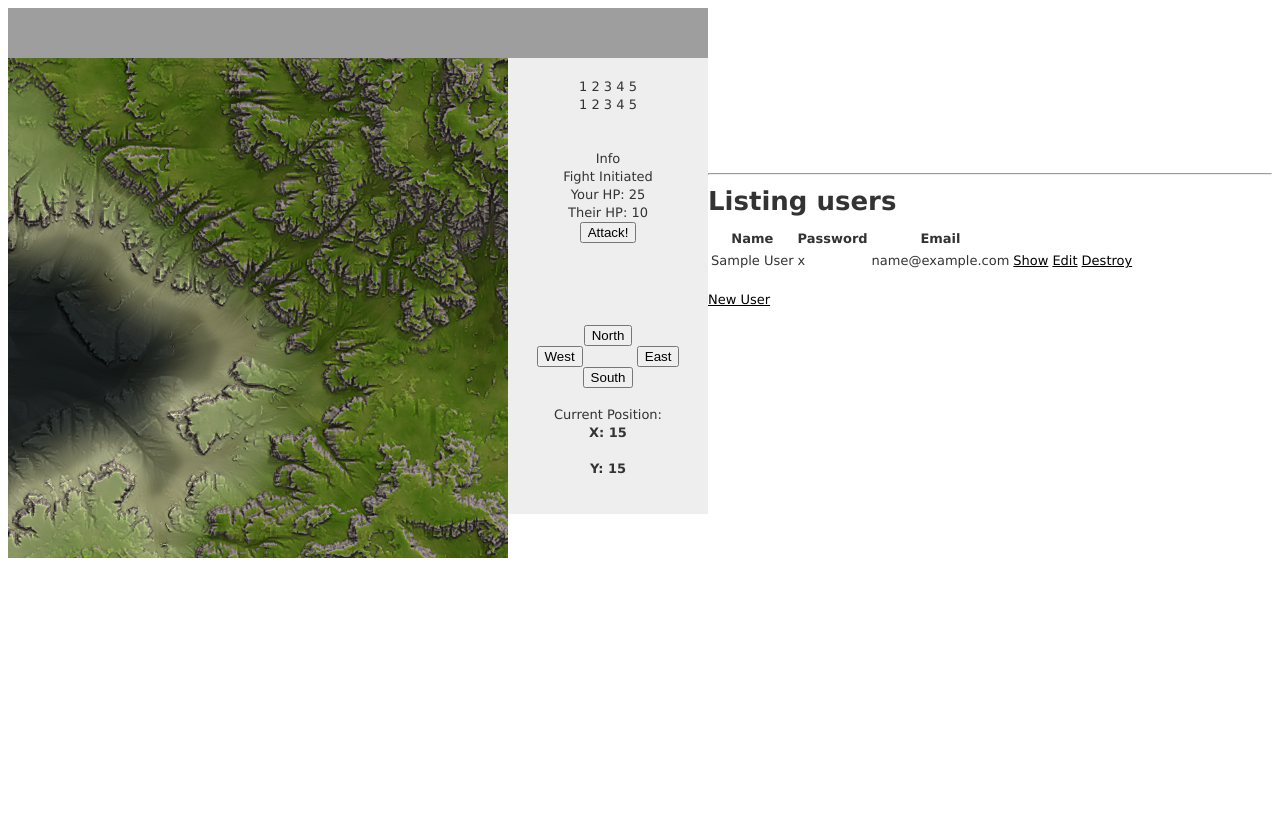
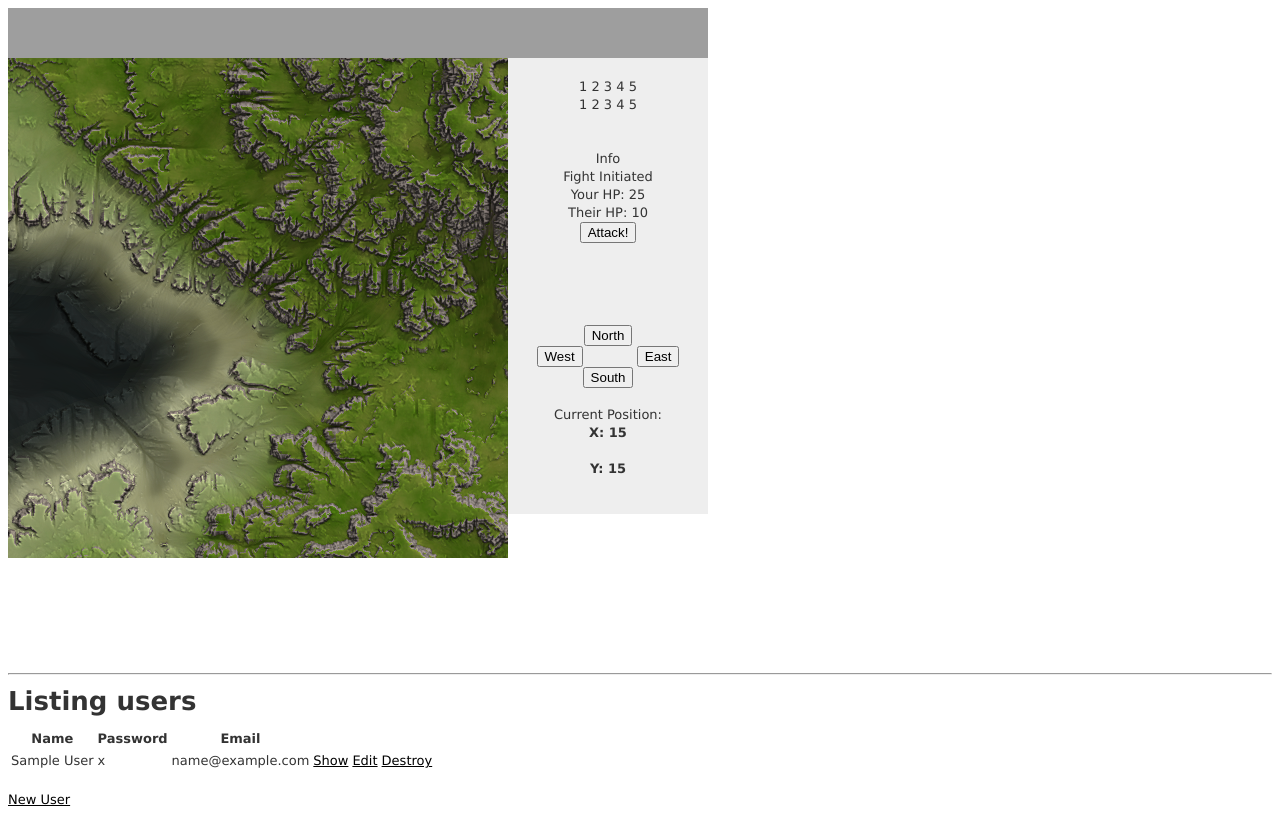
Before and after one commit to el3ctro-/osrpg, a Rails app: page /users in a window 1280 px wide. Before the commit the page ends 558 px from the top, so only its background shows below. Run offline with Rails 7, Linux system fonts and the light colour scheme; tables that the repository leaves empty hold one stand-in row (values such as "Sample post"); style sheets or scripts are compiled from the project's sources; some libraries are stand-ins or nearby versions; grey boxes are pictures that could not be loaded.

Commit message:
html fix

```diff
--- a/app/views/users/index.html.erb
+++ b/app/views/users/index.html.erb
@@ -33,7 +33,7 @@ Current Position:
 <br><br>
 </div>
 
-
+<div style="clear:both;"></div>
 <br>
 <br>
 <br>
```
